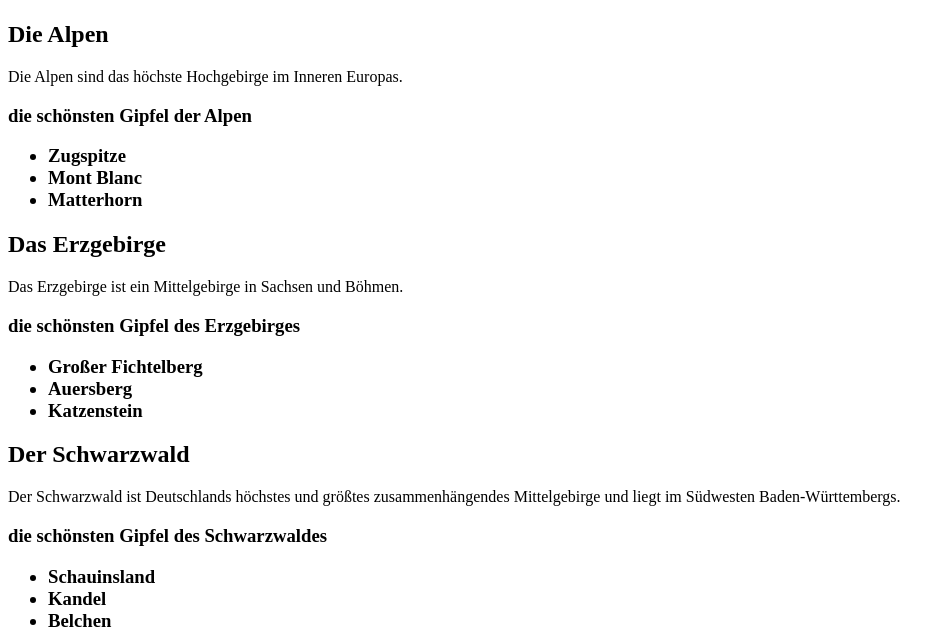
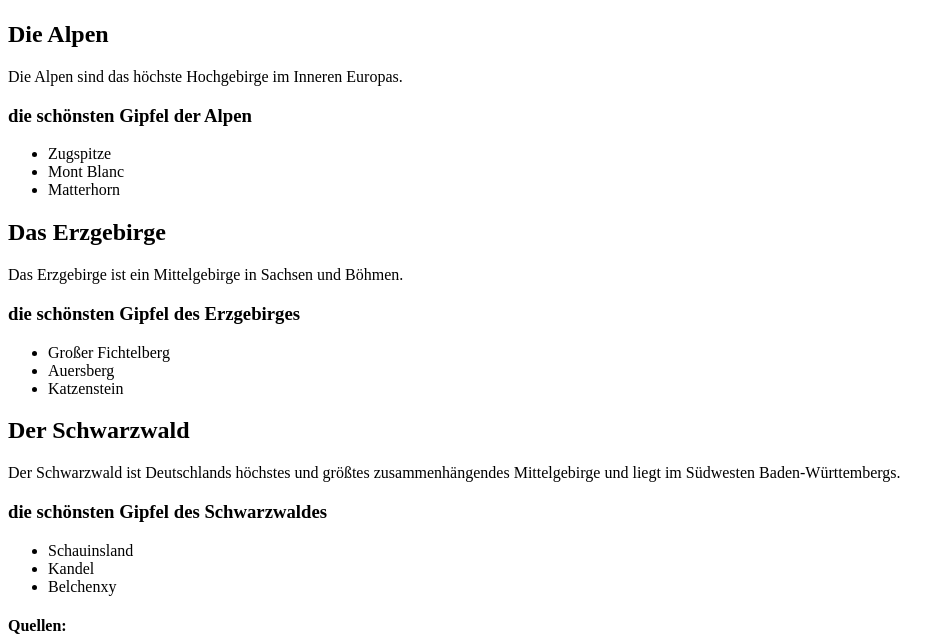
Before and after one commit to dimas1976/html-intro, a plain HTML site: page index.html in a window 1280 px wide. Shown: the part 311-952 px from the top of the page, without its empty margins (0-951 px from the left). Drawn offline with Linux system fonts and the light colour scheme.

Commit message:
Formating code

```diff
--- a/index.html
+++ b/index.html
@@ -11,32 +11,30 @@
         <img src="https://www.ndr.de/ratgeber/reise/hamburg/harburgerberge110_v-contentxl.jpg" alt="">
     </header>
     <main>
-        <div>
         <h2>Die Alpen</h2>
         <p>Die Alpen sind das höchste Hochgebirge im Inneren Europas.</p>
-            <h3>die schönsten Gipfel der Alpen
-                <ul><li>Zugspitze</li>
+        <h3>die schönsten Gipfel der Alpen</h3>
+        <ul>
+            <li>Zugspitze</li>
             <li>Mont Blanc</li>
             <li>Matterhorn</li>
         </ul>
-        </h3>
-        </div>
-        <div><h2>Das Erzgebirge</h2>
+        <h2>Das Erzgebirge</h2>
         <p>Das Erzgebirge ist ein Mittelgebirge in Sachsen und Böhmen.</p>
-            <h3>die schönsten Gipfel des Erzgebirges
-                <ul><li>Großer Fichtelberg</li>
+        <h3>die schönsten Gipfel des Erzgebirges</h3>
+        <ul>
+            <li>Großer Fichtelberg</li>
             <li>Auersberg</li>
             <li>Katzenstein</li>
-            </ul></h3>
-        </div>
-        <div><h2>Der Schwarzwald</h2>
+        </ul>
+        <h2>Der Schwarzwald</h2>
         <p>Der Schwarzwald ist Deutschlands höchstes und größtes zusammenhängendes Mittelgebirge und liegt im Südwesten Baden-Württembergs.</p>
-            <h3>die schönsten Gipfel des Schwarzwaldes
-                <ul><li>Schauinsland</li>
+        <h3>die schönsten Gipfel des Schwarzwaldes</h3>
+        <ul>
+            <li>Schauinsland</li>
             <li>Kandel</li>
-                <li>Belchen</li>
-            </ul></h3>
-        </div>
+            <li>Belchenxy</li>
+        </ul>
     </main>
     <footer>
         <h4>Quellen: </h4>
@@ -50,7 +48,6 @@
                 </ul>
             </li>
         </nav>
-
     </footer>
 </body>
 </html>
```
Lines whose indentation alone changed are shown as unchanged.
